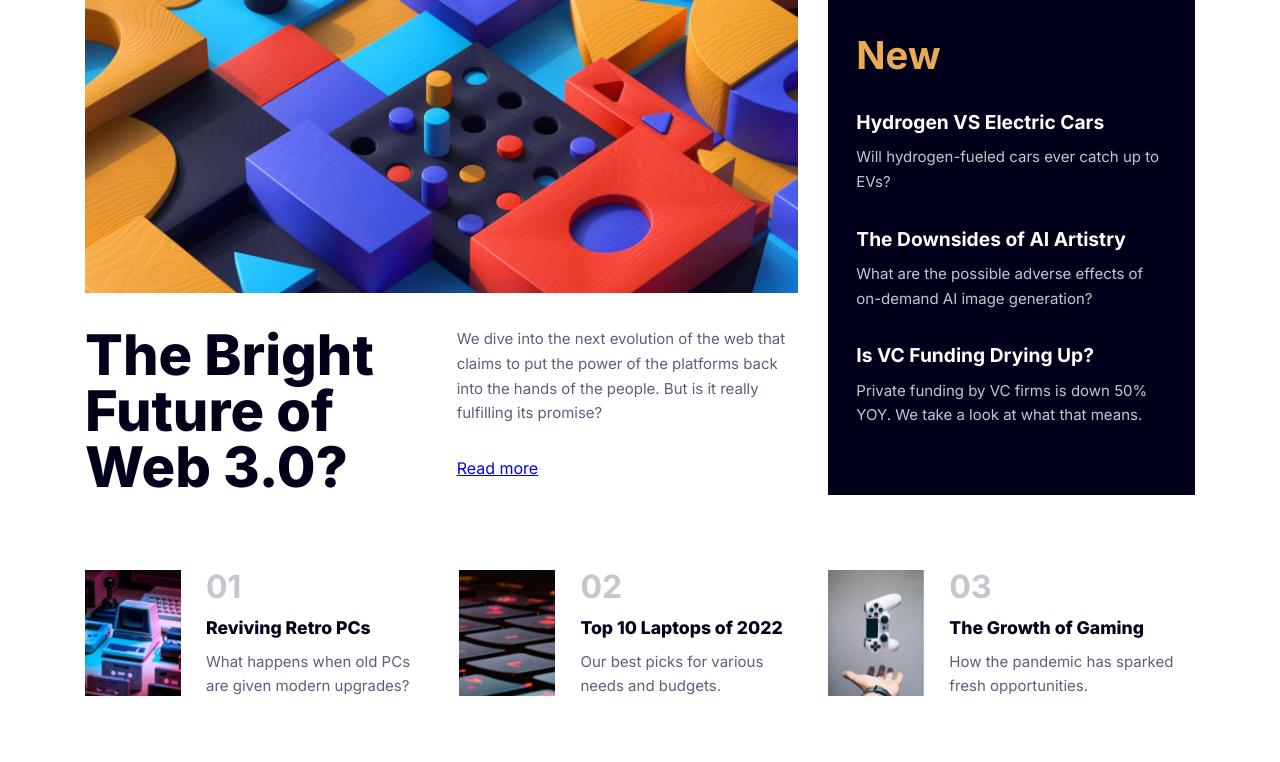
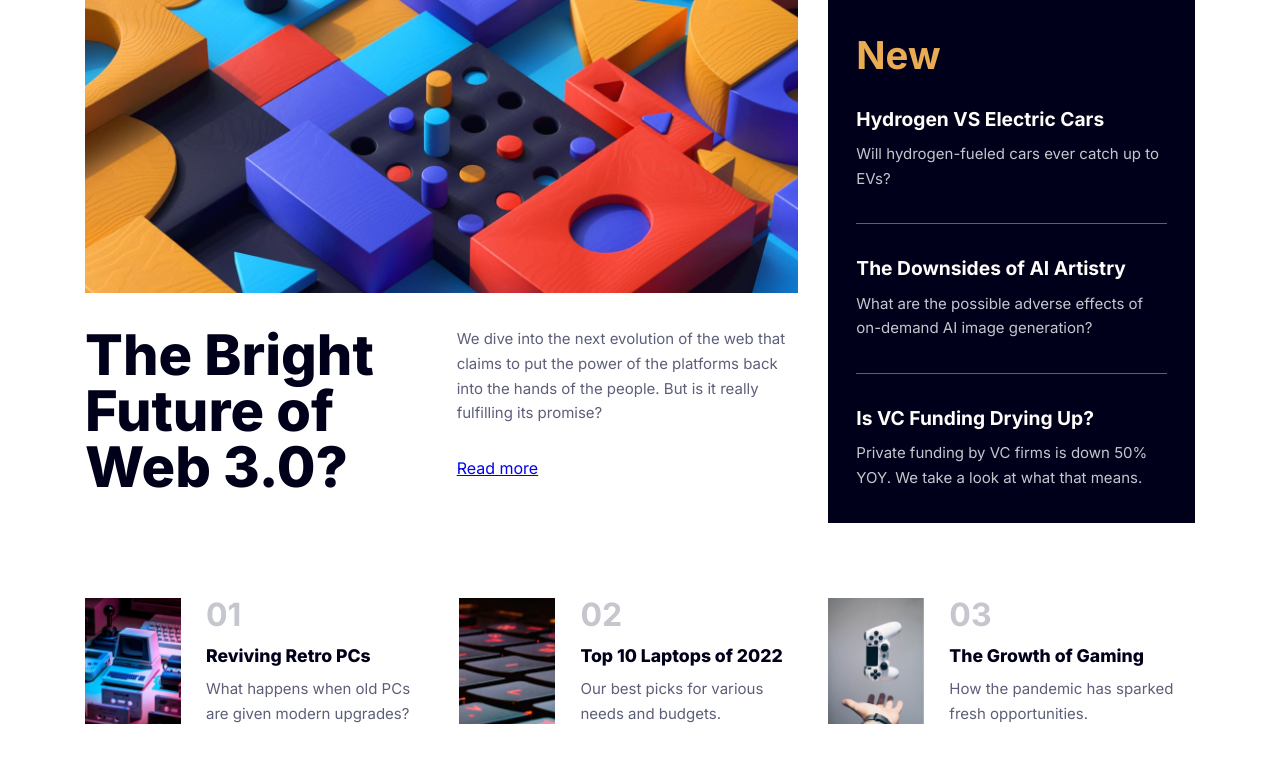
Before and after one commit to dannyfongdev/fem-news-grid, a website: page index.html in a window 1280 px wide. Drawn offline with Linux system fonts and the light colour scheme.

Commit message:
line spacers and hover effects on h3 added

```diff
--- a/index.html
+++ b/index.html
@@ -52,16 +52,16 @@
       <aside class="new">
         <h2>New</h2>
 
-        <h3>Hydrogen VS Electric Cars</h3>
+        <h3><a>Hydrogen VS Electric Cars</a></h3>
         <p>Will hydrogen-fueled cars ever catch up to EVs?</p>
-
-        <h3>The Downsides of AI Artistry</h3>
+        <div class="line-separator"></div>
+        <h3><a>The Downsides of AI Artistry</a></h3>
         <p>
           What are the possible adverse effects of on-demand AI image
           generation?
         </p>
-
-        <h3>Is VC Funding Drying Up?</h3>
+        <div class="line-separator"></div>
+        <h3><a>Is VC Funding Drying Up?</a></h3>
         <p>
           Private funding by VC firms is down 50% YOY. We take a look at what
           that means.
@@ -71,7 +71,7 @@
         <img src="images/image-retro-pcs.jpg" alt="retro pc's" />
         <div>
           <h2>01</h2>
-          <h3>Reviving Retro PCs</h3>
+          <h3><a>Reviving Retro PCs</a></h3>
           <p>What happens when old PCs are given modern upgrades?</p>
         </div>
       </div>
@@ -79,7 +79,7 @@
         <img src="images/image-top-laptops.jpg" alt="laptop keyboard" />
         <div>
           <h2>02</h2>
-          <h3>Top 10 Laptops of 2022</h3>
+          <h3><a>Top 10 Laptops of 2022</a></h3>
           <p>Our best picks for various needs and budgets.</p>
         </div>
       </div>
@@ -87,7 +87,7 @@
         <img src="images/image-gaming-growth.jpg" alt="game controller" />
         <div>
           <h2>03</h2>
-          <h3>The Growth of Gaming</h3>
+          <h3><a>The Growth of Gaming</a></h3>
           <p>How the pandemic has sparked fresh opportunities.</p>
         </div>
       </div>
--- a/scss/main.scss
+++ b/scss/main.scss
@@ -67,22 +67,32 @@ aside.new {
   margin-bottom: 42px;
   background-color: $neutral-color-4;
 
+  a:hover {
+    color: $primary-color;
+    cursor: pointer;
+  }
+
   h2 {
     color: $primary-color;
     font-size: 2.4rem;
-    margin-bottom: 2rem;
   }
 
   h3 {
     color: $neutral-color-1;
     font-size: 800;
     font-size: 1.2rem;
-    margin-bottom: 0.7rem;
+    margin-top: 1.8rem;
   }
 
   p {
     color: $neutral-color-2;
+    margin-top: 0.7rem;
+  }
+
+  .line-separator {
+    border-top: 1px solid $neutral-color-3;
     margin-bottom: 2rem;
+    margin-top: 2rem;
   }
 }
 
@@ -94,6 +104,11 @@ aside.new {
   display: flex;
   align-items: center;
   column-gap: 25px;
+
+  a:hover {
+    color: $primary-color;
+    cursor: pointer;
+  }
 
   img {
     width: 96px;
```
Also changed, not shown: css/main.css.
